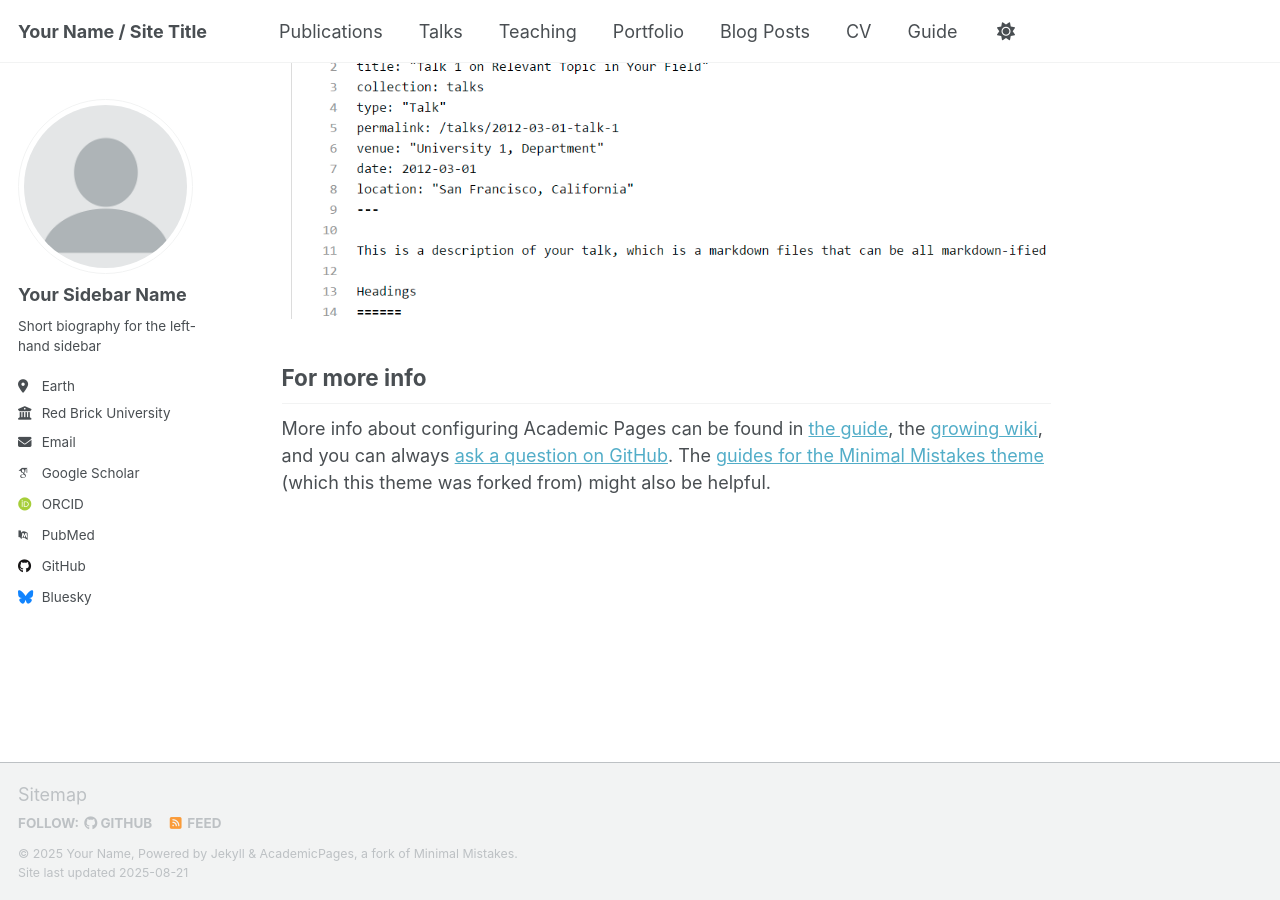
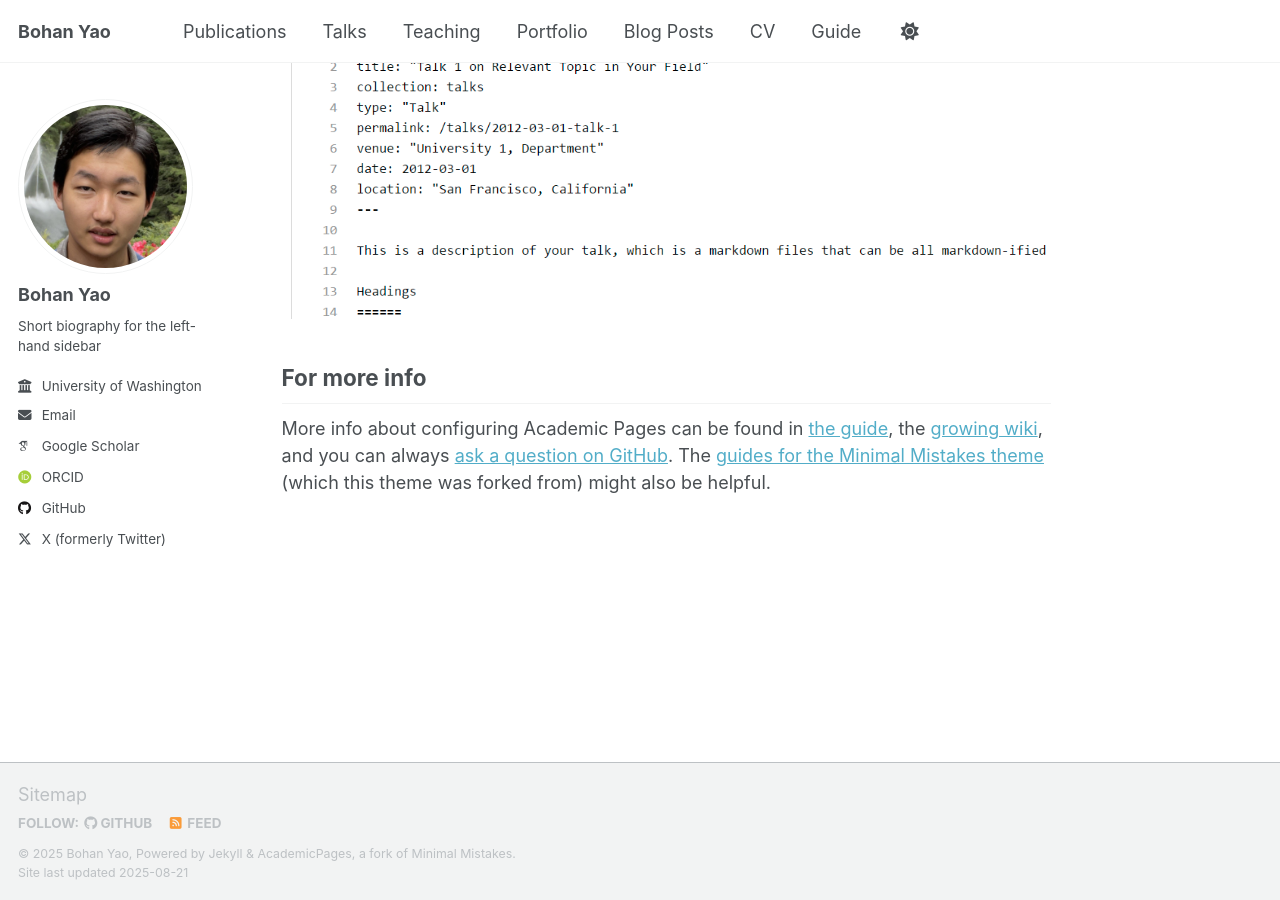
Before and after one commit to bohanyao-nlp/bohanyao-nlp.github.io, a Jekyll site: the page built from _pages/about.md, in a window 1280 px wide and 900 px high, scrolled down 2880 px. Built offline with Jekyll 4.4.1, drawn with Linux system fonts in a browser that asks for light colours; some web fonts are replaced; a script that is not in the unit is left out.

```diff
--- a/_config.yml
+++ b/_config.yml
@@ -9,13 +9,13 @@
 # Basic Site Settings
 locale                   : "en-US"
 site_theme               : "default" # Currently available options are "default", "air"
-title                    : "Your Name / Site Title"
+title                    : "Bohan Yao"
 title_separator          : "-"
-name                     : &name "Your Name"
-description              : &description "personal description"
-url                      : https://academicpages.github.io # the base hostname & protocol for your site e.g. "https://[your GitHub username].github.io" or if you already have some other page hosted on Github then use "https://[your GitHub username].github.io/[Your Repo Name]"
+name                     : &name "Bohan Yao"
+description              : &description "Description"
+url                      : https://bohanyao-nlp.github.io
 baseurl                  : "" # the subpath of your site, e.g. "/blog"
-repository               : "academicpages/academicpages.github.io"
+repository               : "bohanyao-nlp/bohanyao-nlp.github.io"
 
 # Site Author - The following control what appear as part of the author content on the side bar.
 #               If a field is blank the icon and link will not appear, otherwise it will be shown.
@@ -23,13 +23,13 @@ repository               : "academicpages/academicpages.github.io"
 author:
   # Biographic information
   avatar           : "profile.png"
-  name             : "Your Sidebar Name"
+  name             : "Bohan Yao"
   pronouns         : # example: "she/her"
   bio              : "Short biography for the left-hand sidebar"
-  location         : "Earth"
-  employer         : "Red Brick University"
+  location         :
+  employer         : "University of Washington"
   uri              : # URL
-  email            : "none@example.org"
+  email            : "s1104@cs.washington.edu"
 
   # Academic websites
   academia         : # URL
@@ -39,7 +39,7 @@ author:
   impactstory      : # URL
   orcid            : "http://orcid.org/yourorcidurl"
   semantic         : # URL
-  pubmed           : "https://www.ncbi.nlm.nih.gov/pubmed/?term=john+snow"
+  pubmed           : # URL
   researchgate     : # URL
   scopus           : # URL
 
@@ -47,13 +47,13 @@ author:
   bitbucket        : # Username - Update with your username on the site
   codepen          : # Username
   dribbble         : # Username
-  github           : "academicpages"
+  github           : "bohanyao-nlp"
   kaggle           : # Username
   stackoverflow    : # User number or user number and name (i.e., use "1" or "1/jeff-atwood")
 
   # Social media
   artstation       : # Username
-  bluesky          : "bsky.app" # Replace this with you Bluesky username
+  bluesky          : # Replace this with you Bluesky username
   facebook         : # Username
   flickr           : # Username
   foursquare       : # Username
@@ -70,7 +70,7 @@ author:
   steam            : # Username
   telegram         : # URL
   tumblr           : # Username
-  twitter          : # Username for X / Twitter
+  twitter          : "bohanyao_nlp" # Username for X / Twitter
   vine             : # Username
   weibo            : # Username
   wikipedia        : # Username
```
Also changed, not shown: README.md (+2 -96 lines), images/profile.png.
